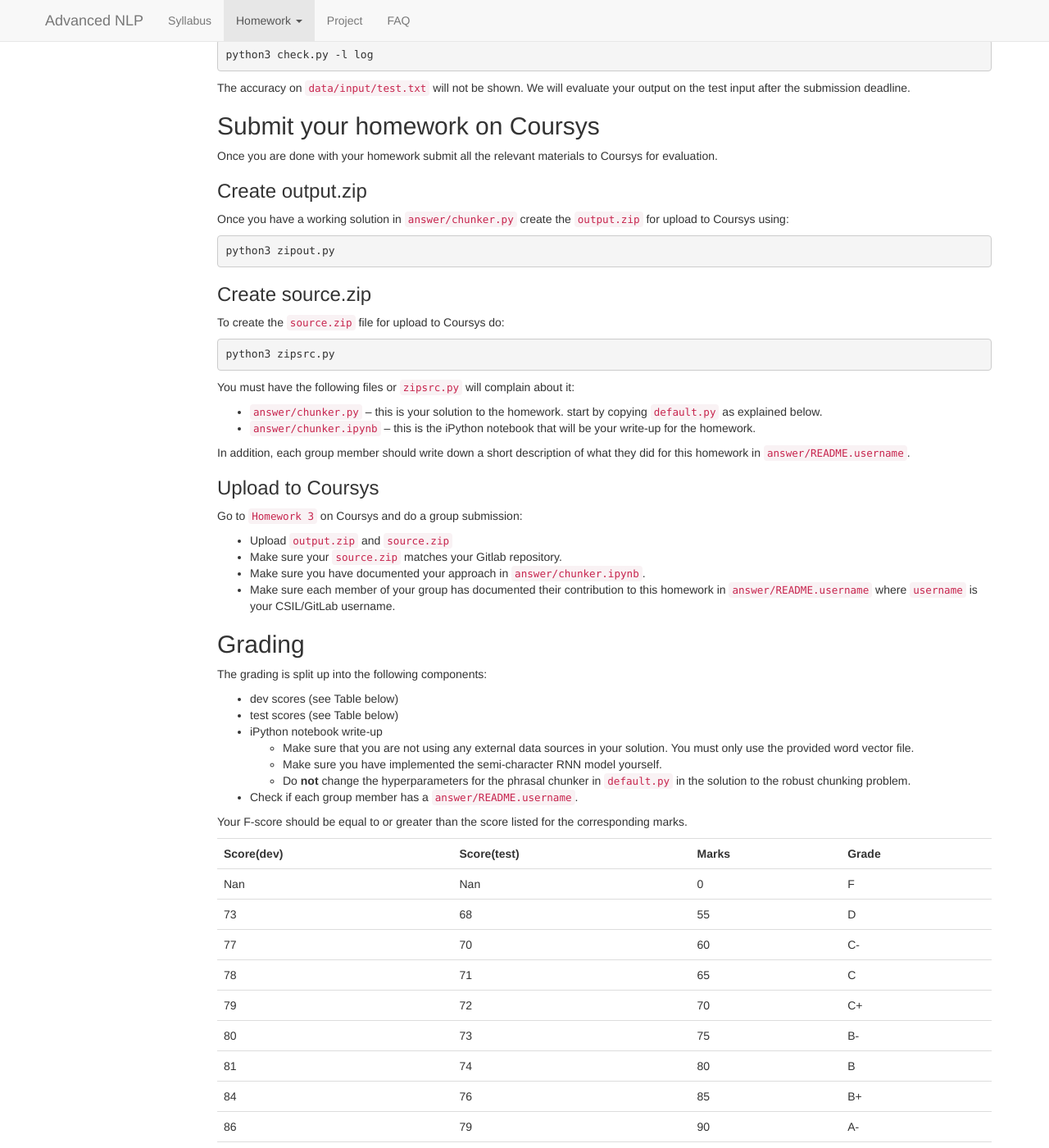
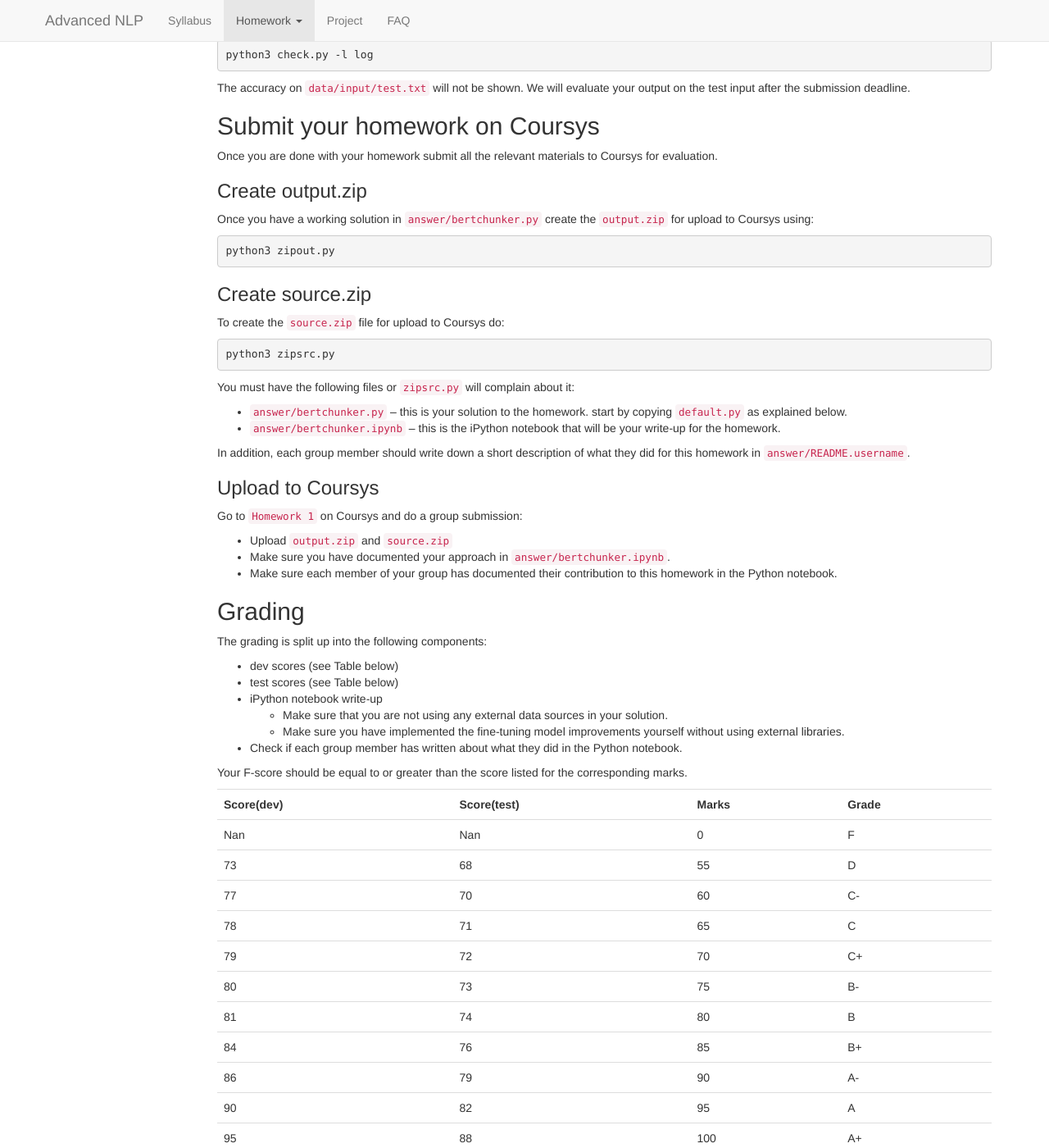
Before and after one commit to anoopsarkar/advanced-nlp-class, a Jekyll site: the page built from hw1.md, in a window 1280 px wide and 1400 px high, scrolled down 6308 px. Shown: the whole window at 82% size. Built offline with Jekyll 4.4.1, drawn with Linux system fonts in a browser that asks for light colours; nearby versions of some CDN libraries; formulas are drawn with MathJax 3; some of the changed text lies outside the part shown.

Commit message:
clean up hw1

```diff
--- a/hw1.md
+++ b/hw1.md
@@ -367,8 +367,8 @@ Look into adversarial training as explained in the following paper:
 
 You must create the following files:
 
-* `answer/chunker.py` -- this is your solution to the homework. start by copying `default.py` as explained below.
-* `answer/chunker.ipynb` -- this is the iPython notebook that will be your write-up for the homework.
+* `answer/bertchunker.py` -- this is your solution to the homework. start by copying `default.py` as explained below.
+* `answer/bertchunker.ipynb` -- this is the iPython notebook that will be your write-up for the homework.
 
 ## Run your solution on the data files
 
@@ -406,7 +406,7 @@ to Coursys for evaluation.
 
 ### Create output.zip
 
-Once you have a working solution in `answer/chunker.py` create
+Once you have a working solution in `answer/bertchunker.py` create
 the `output.zip` for upload to Coursys using:
 
     python3 zipout.py
@@ -419,20 +419,19 @@ To create the `source.zip` file for upload to Coursys do:
 
 You must have the following files or `zipsrc.py` will complain about it:
 
-* `answer/chunker.py` -- this is your solution to the homework. start by copying `default.py` as explained below.
-* `answer/chunker.ipynb` -- this is the iPython notebook that will be your write-up for the homework.
+* `answer/bertchunker.py` -- this is your solution to the homework. start by copying `default.py` as explained below.
+* `answer/bertchunker.ipynb` -- this is the iPython notebook that will be your write-up for the homework.
 
 In addition, each group member should write down a short description of what they
 did for this homework in `answer/README.username`.
 
 ### Upload to Coursys
 
-Go to `Homework 3` on Coursys and do a group submission:
+Go to `Homework 1` on Coursys and do a group submission:
 
 * Upload `output.zip` and `source.zip`
-* Make sure your `source.zip` matches your Gitlab repository.
-* Make sure you have documented your approach in `answer/chunker.ipynb`.
-* Make sure each member of your group has documented their contribution to this homework in `answer/README.username` where `username` is your CSIL/GitLab username.
+* Make sure you have documented your approach in `answer/bertchunker.ipynb`.
+* Make sure each member of your group has documented their contribution to this homework in the Python notebook.
 
 ## Grading
 
@@ -441,10 +440,9 @@ The grading is split up into the following components:
 * dev scores (see Table below)
 * test scores (see Table below)
 * iPython notebook write-up
-   * Make sure that you are not using any external data sources in your solution. You must only use the provided word vector file.
-   * Make sure you have implemented the semi-character RNN model yourself.
-   * Do **not** change the hyperparameters for the phrasal chunker in `default.py` in the solution to the robust chunking problem.
-* Check if each group member has a `answer/README.username`.
+   * Make sure that you are not using any external data sources in your solution.
+   * Make sure you have implemented the fine-tuning model improvements yourself without using external libraries.
+* Check if each group member has written about what they did in the Python notebook.
 
 Your F-score should be equal to or greater than the score listed for the corresponding marks.
 
```
